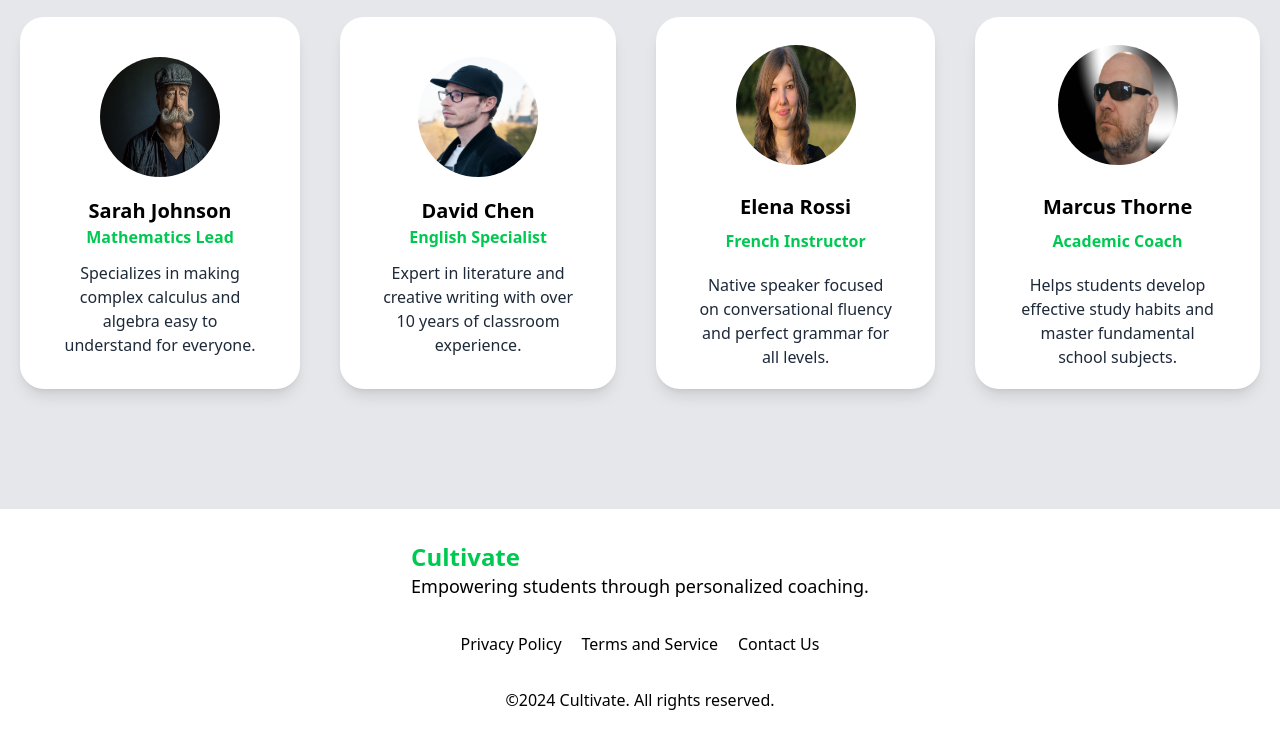
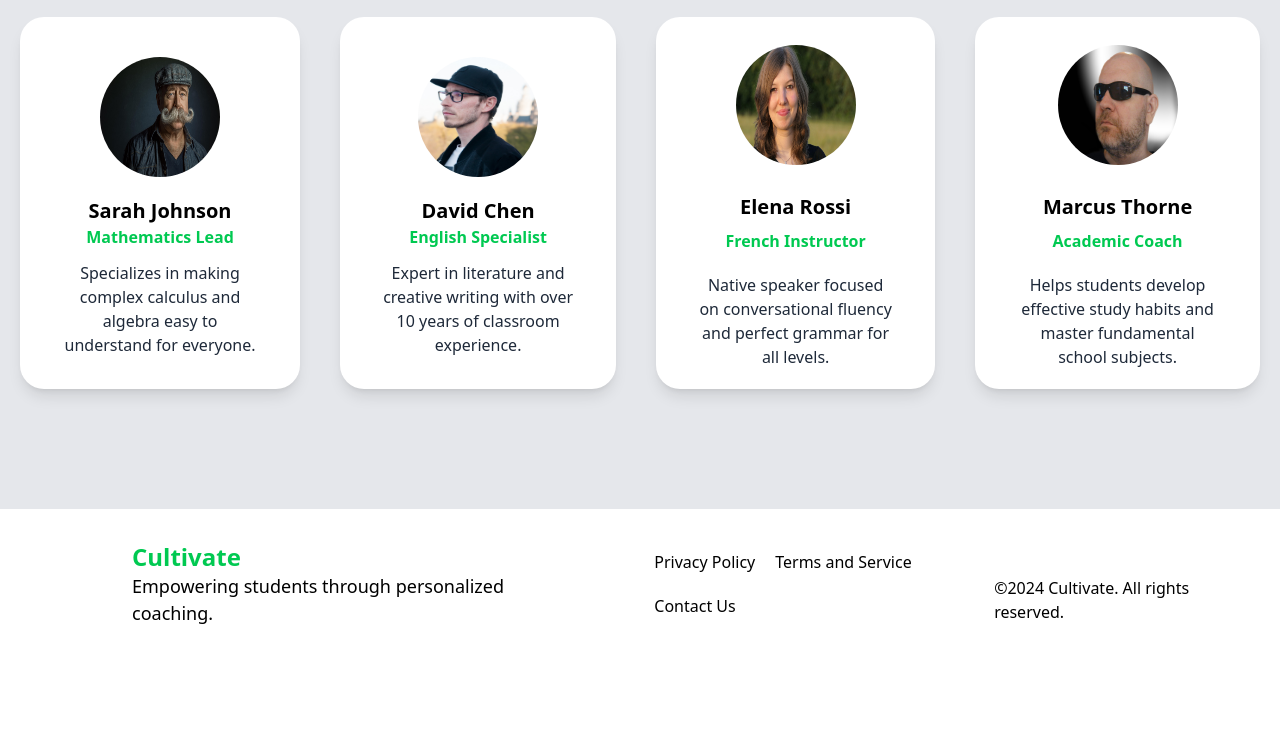
Before and after one commit to destinystarboy33-pro/cultivate, a website: page src/index.html in a window 1280 px wide. Shown: the part 1625-2373 px from the top of the page. After the commit the page ends 2324 px from the top, so only its background shows below. Drawn offline with Linux system fonts and the light colour scheme.

Commit message:
updated file

```diff
--- a/src/index.html
+++ b/src/index.html
@@ -5,7 +5,7 @@
   <meta name="viewport" content="width=device-width, initial-scale=1.0">
   <link href="./output.css" rel="stylesheet">
 </head>
-<body>
+<body class="">
   <header class="fixed top-0 left-0 right-0  bg-white">
     <section  class=" w-full  flex flex-col md:flex-row justify-between items-start md:items-center max-w-300 m-auto py-5 px-5">
 
@@ -149,18 +149,18 @@
 
   </section>
 
-  <footer class="flex md:flex-col  md:items-center md:justify-between items-center text-center md:text-left pb-10">
+  <footer class="flex flex-col md:flex-row md:items-center md:justify-between items-center text-center md:text-left pb-10 md:mx-10 max-w-350">
     <div class="my-8 flex flex-col md:items-start md:px-23">
 
       <h2 class="font-bold text-green-500 text-2xl">Cultivate</h2>
       <h3 class="text-[18px]">Empowering students through personalized coaching.</h3>
     </div>
-    <div class="flex flex-wrap justify-between items-center gap-5 px-3">
+    <div class="flex flex-wrap justify-start items-center gap-5 px-3">
       <a href="">Privacy Policy</a>
       <a href="">Terms and Service</a>
       <a href="" class="pl-25 md:pl-0">Contact Us</a>
     </div>
-    <p class="mt-8 md:text-center">©2024 Cultivate. All rights reserved.</p>
+    <p class="mt-8">©2024 Cultivate. All rights reserved.</p>
   </footer>
 
 
```
Also changed, not shown: src/output.css.
